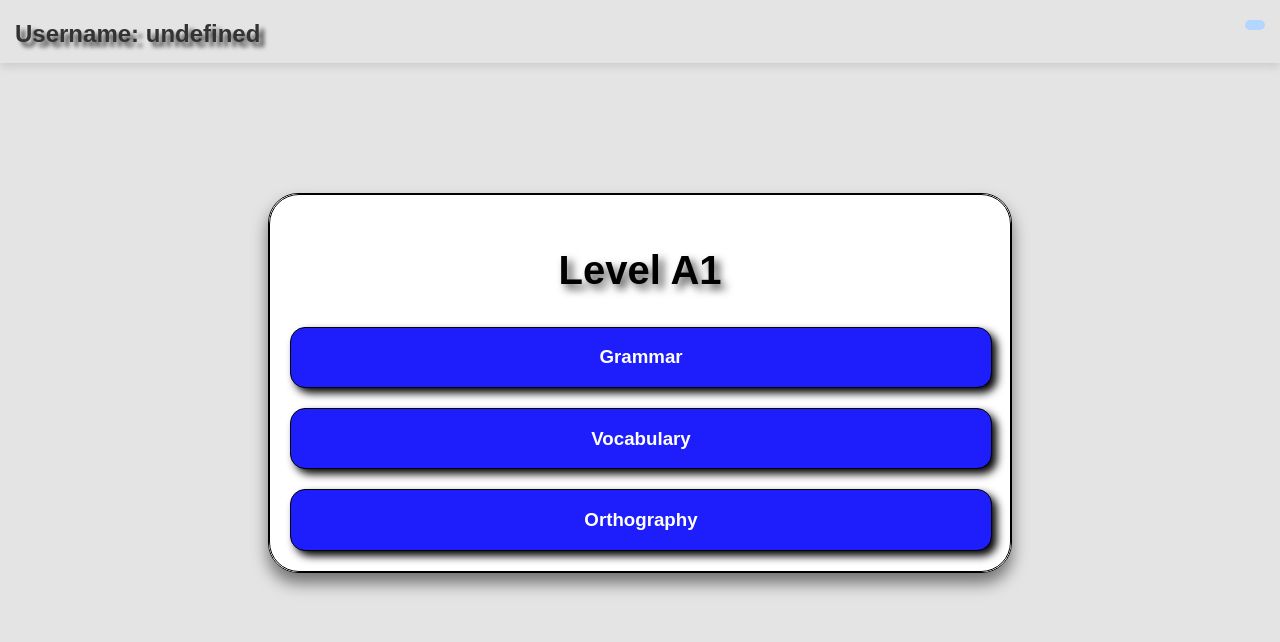
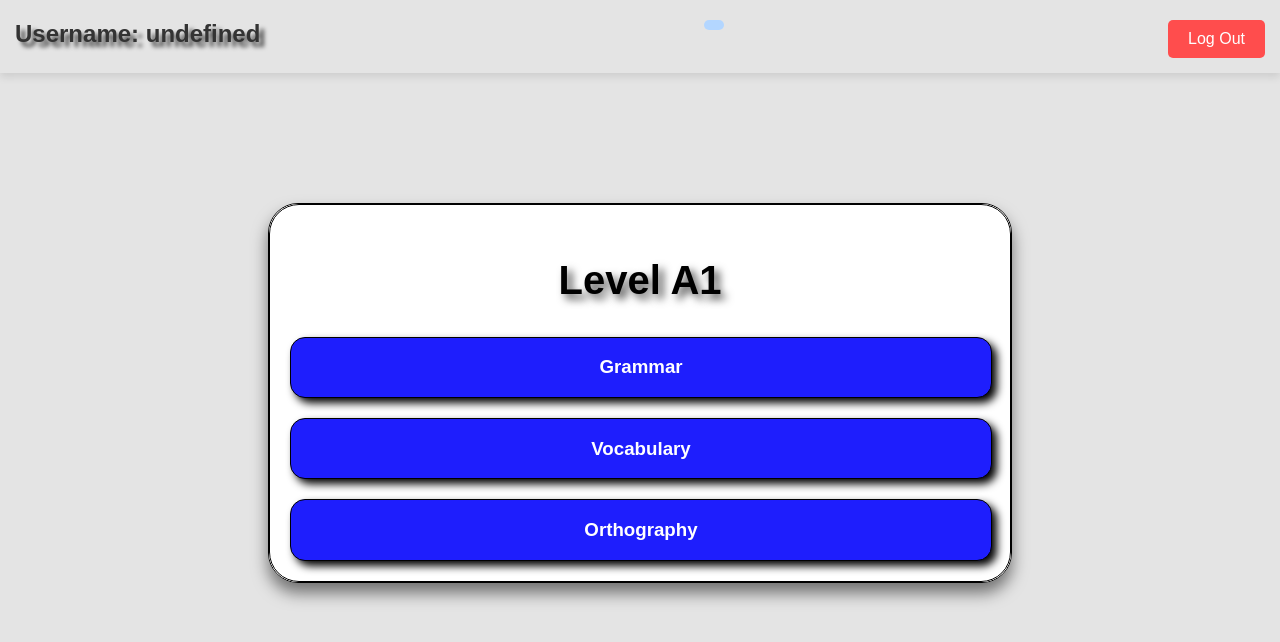
Before and after one commit to abdessattar23/Balzac-Quiz-backend, a plain HTML site: page levels.html in a window 1280 px wide. Drawn offline with Linux system fonts and the light colour scheme.

Commit message:
Update levels.html

```diff
--- a/levels.html
+++ b/levels.html
@@ -15,6 +15,7 @@
         <div id="user-info">
             <div id="niveau"></div>
         </div>
+            <button id="logoutButton">Log Out</button>
     </header>
     <section id="container">
         <div class="wraper">
```
